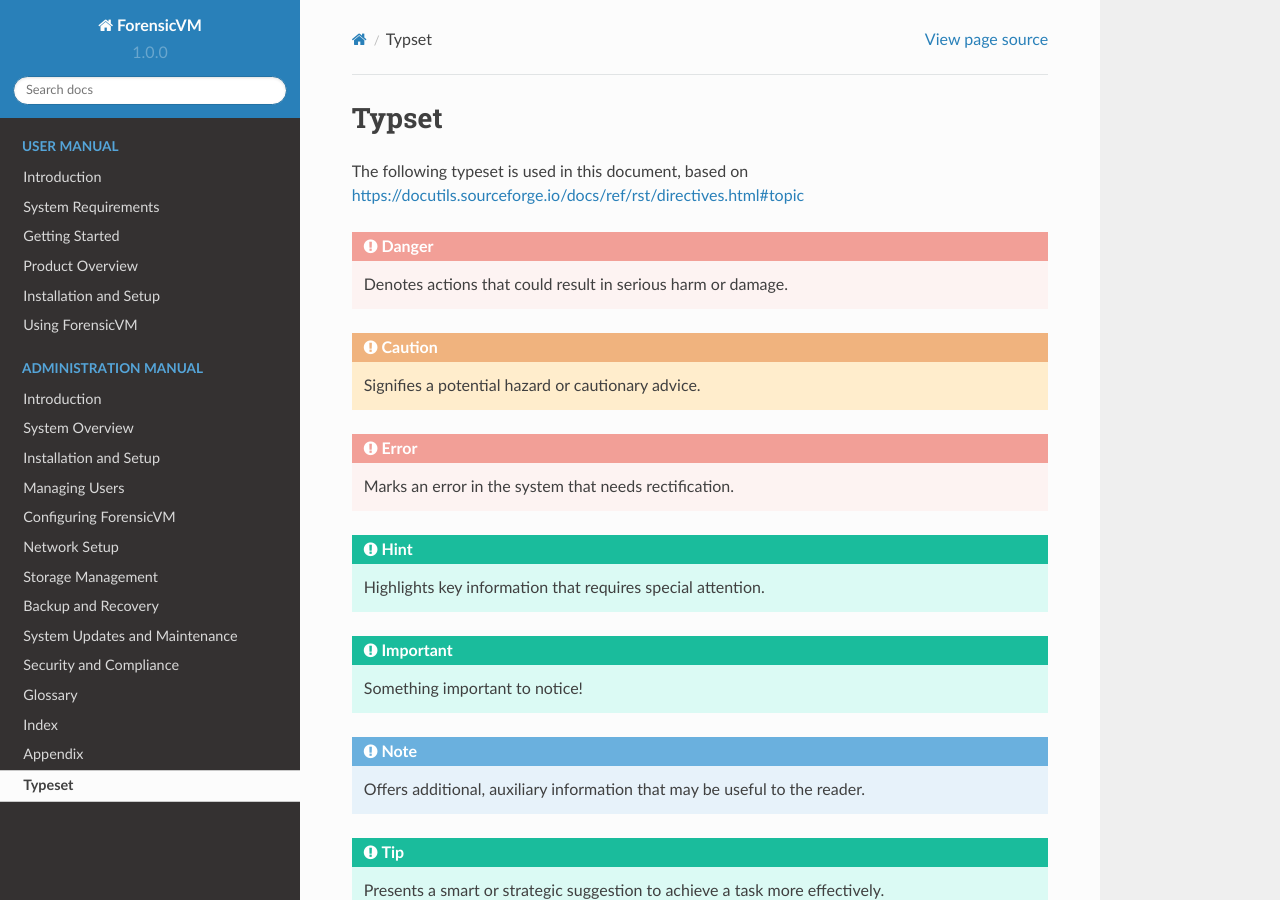
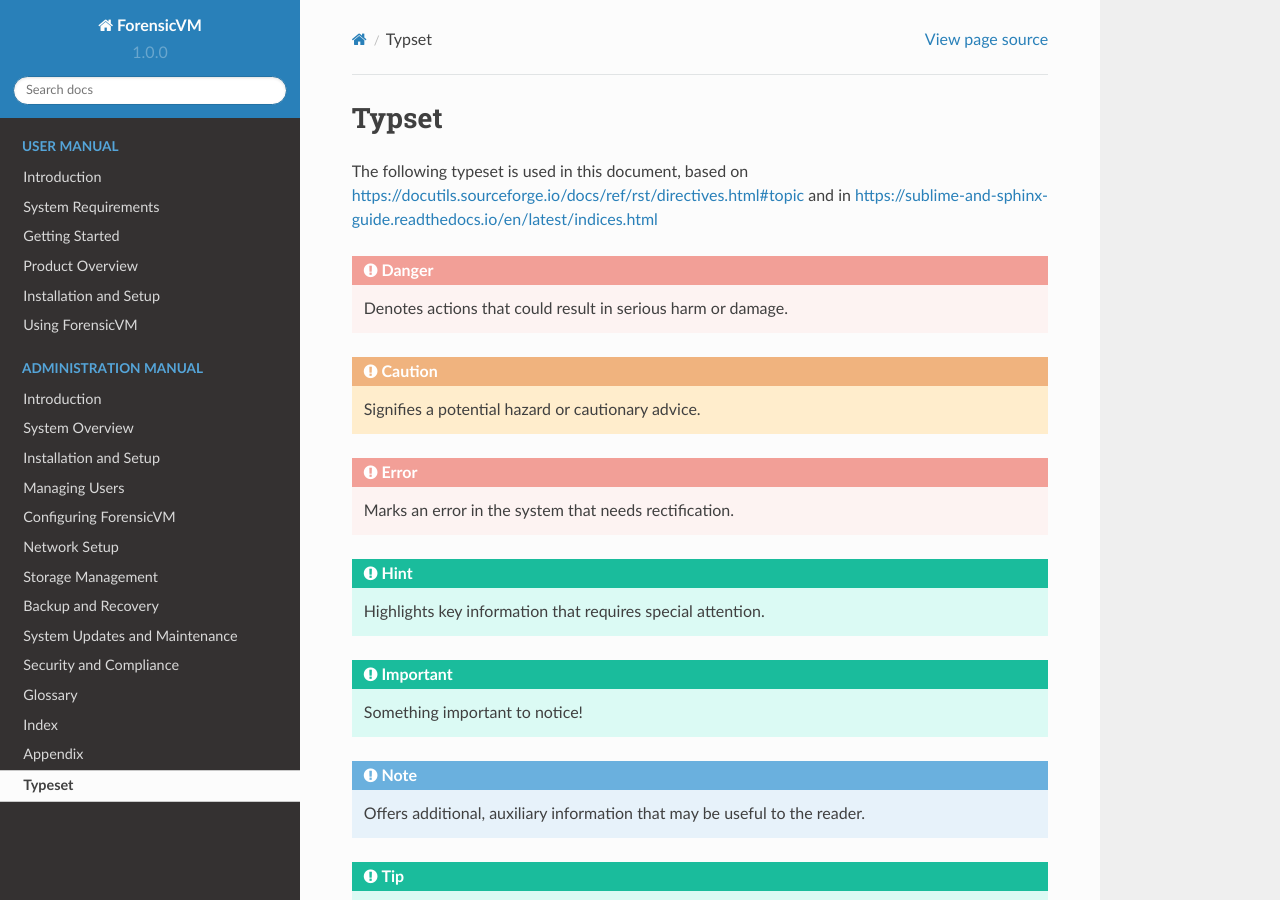
Before and after one commit to nunomourinho/ForensicVMServerAndClientDocs, a Sphinx documentation site: the page built from docs/admin/typset.rst, in a window 1280 px wide and 900 px high. Built offline with Sphinx 7.4.7 and the Read the Docs theme 2.0.0, drawn with Linux system fonts in a browser that asks for light colours; pages that are not in the unit, such as notebooks, are missing from menus.

Commit message:
Update typset.rst

```diff
--- a/docs/admin/typset.rst
+++ b/docs/admin/typset.rst
@@ -3,6 +3,7 @@
 =======
 
 The following typeset is used in this document, based on https://docutils.sourceforge.io/docs/ref/rst/directives.html#topic
+and in https://sublime-and-sphinx-guide.readthedocs.io/en/latest/indices.html
 
 .. DANGER::
    Denotes actions that could result in serious harm or damage.
```
